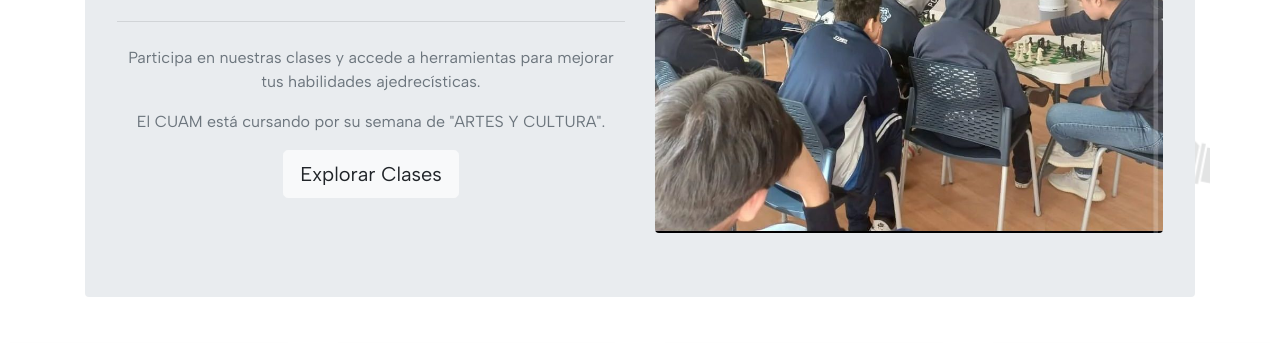
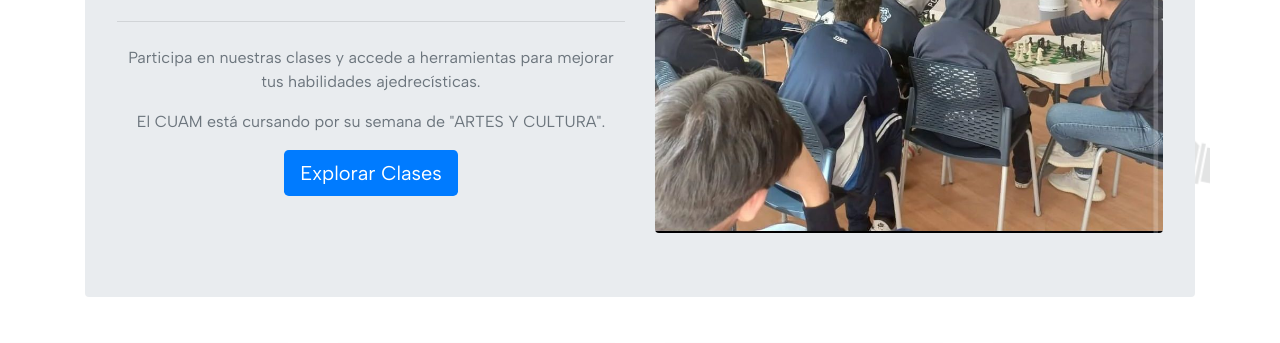
Before and after one commit to Mejoramiento-chess/Ajedrez-CUAM, a plain HTML site: page index.html in a window 1280 px wide. Shown: the part 385-728 px from the top of the page. Drawn offline with nearby package versions, Linux system fonts and the light colour scheme; some packages are replaced by stand-ins of ours; a script that the page names is missing.

Commit message:
Add files via upload

```diff
--- a/index.html
+++ b/index.html
@@ -55,7 +55,7 @@
                 <hr class="my-4">
                 <p class="text-muted">Participa en nuestras clases y accede a herramientas para mejorar tus habilidades ajedrecísticas.</p>
                 <p class="text-muted">El CUAM está cursando por su semana de "ARTES Y CULTURA".</p>
-                <a class="btn btn-light btn-lg" href="#clases" role="button">Explorar Clases</a>
+                <a class="btn btn-primary btn-lg" href="#clases" role="button" style="background-color: #007BFF; border: none; color: white;">Explorar Clases</a>
             </div>
             <!-- Columna de la imagen -->
             <div class="col-md-6 d-flex align-items-center justify-content-center">
```
